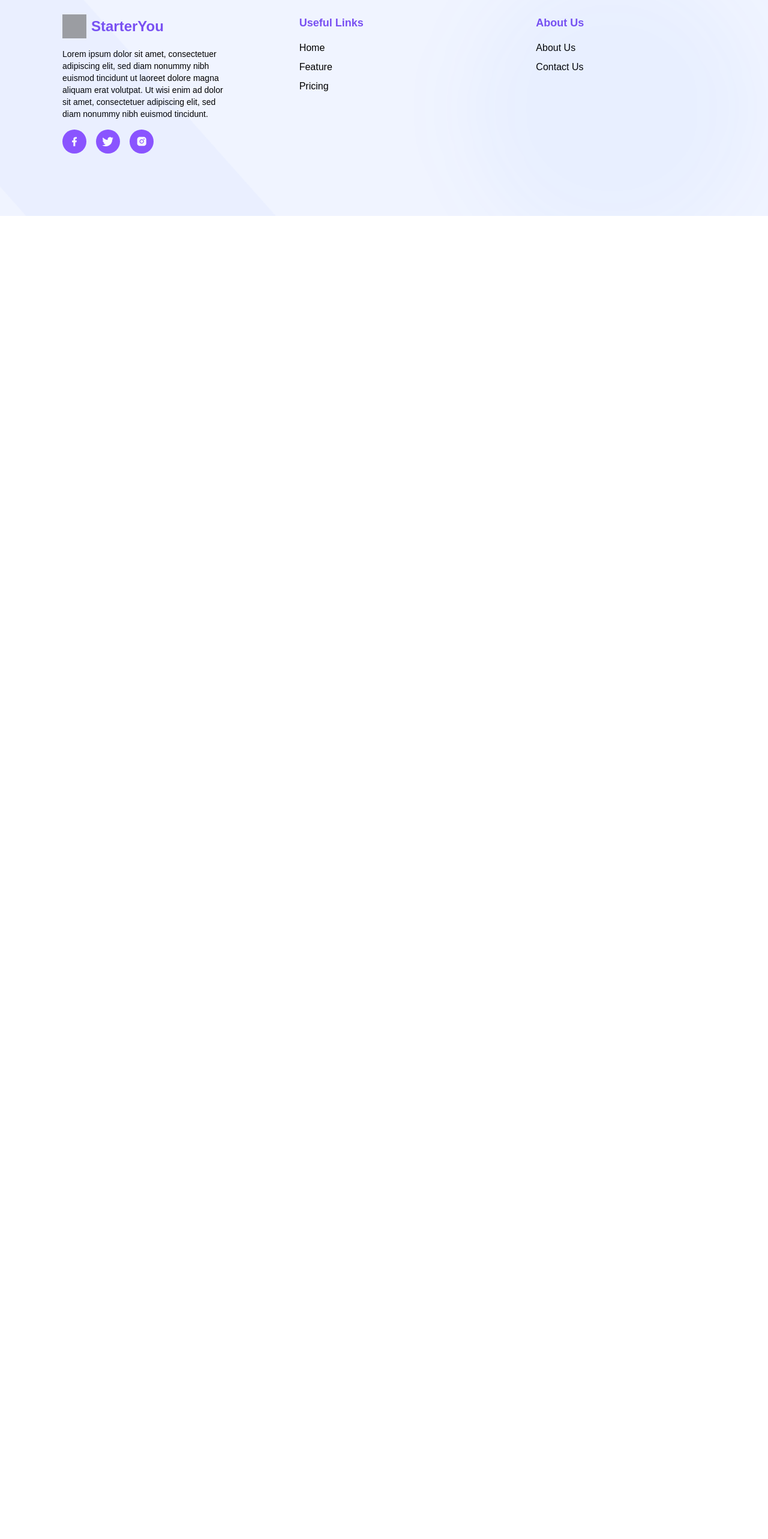
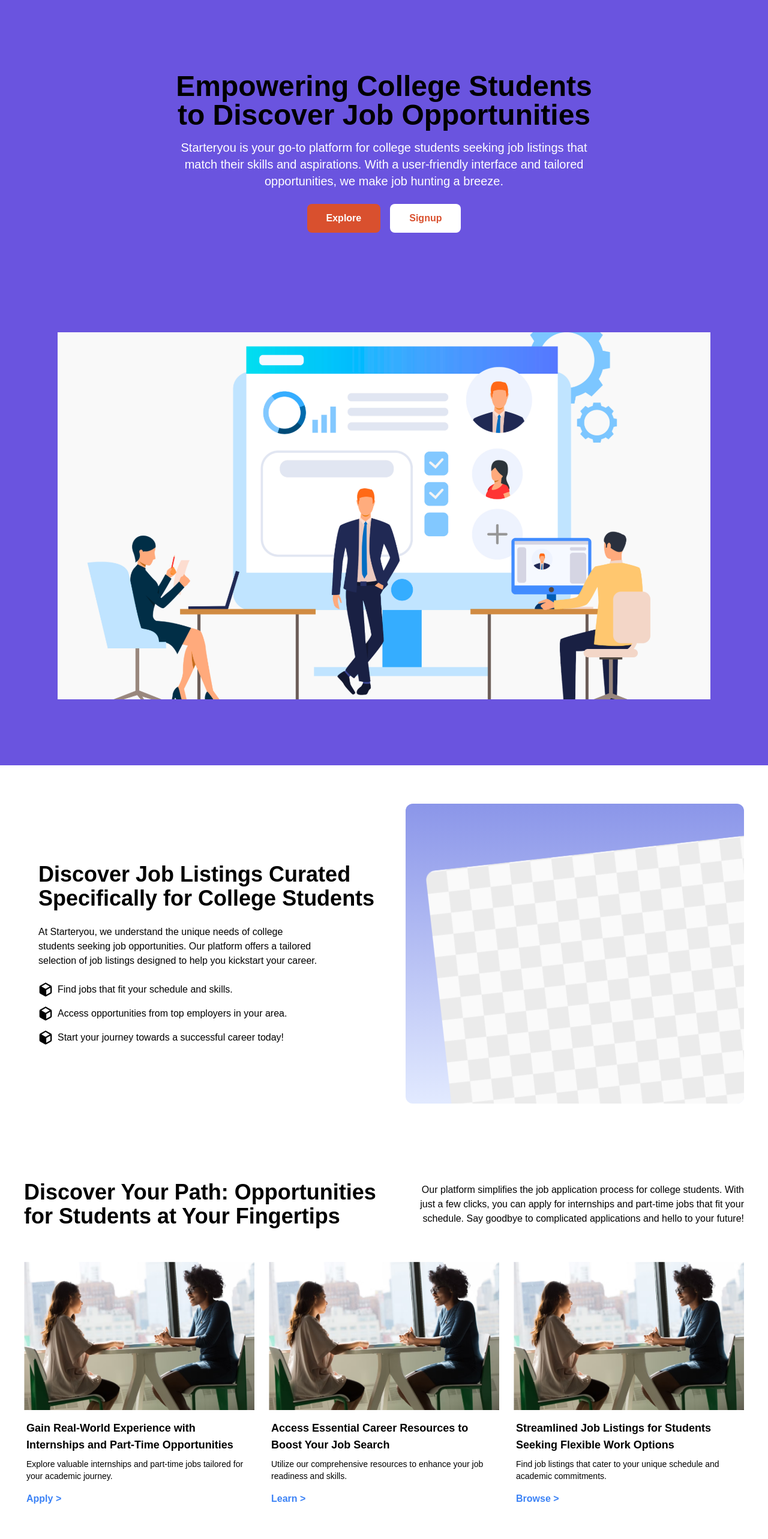
Before and after one commit to starteryouInc/Starteryou-Website, a React (Vite) app in the folder Starteryou/: page /jobs in a window 1280 px wide. Shown: the part 80-2646 px from the top of the page at 60% size. Before the commit the page ends 800 px from the top, so only its background shows below. Built offline with nearby package versions, Linux system fonts and the light colour scheme; grey boxes are pictures that could not be loaded.

Commit message:
Incomplete Job Page

```diff
--- a/Starteryou/src/App.jsx
+++ b/Starteryou/src/App.jsx
@@ -3,6 +3,7 @@ import Footer from "./components/Footer";
 import Navbar from "./components/Navbar";
 import HomePage from "./pages/HomePage";
 import AboutPage from "./pages/AboutPage";
+import JobPortalPage from "./pages/JobPortalPage";
 
 function App() {
   return (
@@ -12,6 +13,7 @@ function App() {
         <Routes>
           <Route path="/" element={<HomePage />} />
           <Route path="/about" element={<AboutPage />} />
+          <Route path="/jobs" element={<JobPortalPage />} />
         </Routes>
         <Footer />
       </div>
--- /dev/null
+++ b/Starteryou/src/components/JobPortal/DiscoverPath.jsx
@@ -0,0 +1,74 @@
+const DiscoverPath = () => {
+  const opportunities = [
+    {
+      img: "/LandingPage/Blogimg1.png",
+      title:
+        "Gain Real-World Experience with Internships and Part-Time Opportunities",
+      description:
+        "Explore valuable internships and part-time jobs tailored for your academic journey.",
+      linkText: "Apply",
+      linkUrl: "#",
+    },
+    {
+      img: "/LandingPage/Blogimg1.png",
+
+      title: "Access Essential Career Resources to Boost Your Job Search",
+      description:
+        "Utilize our comprehensive resources to enhance your job readiness and skills.",
+      linkText: "Learn",
+      linkUrl: "#",
+    },
+    {
+      img: "/LandingPage/Blogimg1.png",
+
+      title:
+        "Streamlined Job Listings for Students Seeking Flexible Work Options",
+      description:
+        "Find job listings that cater to your unique schedule and academic commitments.",
+      linkText: "Browse",
+      linkUrl: "#",
+    },
+  ];
+
+  return (
+    <div className="mx-auto px-4 lg:px-10 py-16">
+      {/* Top Section */}
+      <div className="flex flex-col md:flex-row justify-between items-start md:items-center md:pb-6">
+        <h1 className="text-2xl lg:text-4xl font-bold mb-6 md:mb-0 text-black md:text-left md:max-w-[320px] lg:max-w-[600px]">
+          Discover Your Path: Opportunities for Students at Your Fingertips
+        </h1>
+        <p className="mt-4 md:mt-0 text-black text-base md:text-right md:max-w-[400px] lg:max-w-[540px]">
+          Our platform simplifies the job application process for college
+          students. With just a few clicks, you can apply for internships and
+          part-time jobs that fit your schedule. Say goodbye to complicated
+          applications and hello to your future!
+        </p>
+      </div>
+
+      {/* Boxes Section */}
+      <div className="grid grid-cols-1 md:grid-cols-3 gap-6 mt-8">
+        {opportunities.map((opportunity, index) => (
+          <div key={index}>
+            <img
+              src={opportunity.img}
+              alt={opportunity.title}
+              className="w-full h-auto mb-4"
+            />
+            <h2 className="text-lg font-semibold mb-2 px-1 ">
+              {opportunity.title}
+            </h2>
+            <p className="text-sm mb-4 px-1">{opportunity.description}</p>
+            <a
+              href={opportunity.linkUrl}
+              className="text-blue-500 font-bold px-1"
+            >
+              {opportunity.linkText} &gt;
+            </a>
+          </div>
+        ))}
+      </div>
+    </div>
+  );
+};
+
+export default DiscoverPath;
--- /dev/null
+++ b/Starteryou/src/components/JobPortal/HeroJobPortal.jsx
@@ -0,0 +1,31 @@
+const HeroJobPortal = () => {
+  return (
+    <div className="bg-[#6A54DF] min-h-screen flex flex-col items-center justify-center p-4 md:pt-[100px] pt-[200px] lg:pt-[200px]">
+      <div className="text-center max-w-[700px] mx-auto">
+        <h1 className="text-3xl md:text-5xl font-bold mb-4 text-black">
+          Empowering College Students to Discover Job Opportunities
+        </h1>
+        <p className="text-lg md:text-xl mb-6 text-white">
+          Starteryou is your go-to platform for college students seeking job
+          listings that match their skills and aspirations. With a user-friendly
+          interface and tailored opportunities, we make job hunting a breeze.
+        </p>
+        <div className="flex justify-center space-x-4 mb-8">
+          <button className="bg-[#D9502E] text-white py-3 px-8 rounded-lg font-semibold">
+            Explore
+          </button>
+          <button className="bg-white text-[#D9502E] py-3 px-8 rounded-lg font-semibold">
+            Signup
+          </button>
+        </div>
+      </div>
+      <img
+        src="/JobPortalPage/portalHero.svg"
+        alt="Job Opportunities"
+        className="w-full lg:h-[800px] md:px-20 lg:mt-10"
+      />
+    </div>
+  );
+};
+
+export default HeroJobPortal;
--- /dev/null
+++ b/Starteryou/src/components/JobPortal/JobListing.jsx
@@ -0,0 +1,63 @@
+const JobListing = () => {
+  const jobInfo = [
+    {
+      id: 1,
+      imageSrc: "/JobPortalPage/Vector.svg",
+      text: "Find jobs that fit your schedule and skills.",
+    },
+    {
+      id: 2,
+      imageSrc: "/JobPortalPage/Vector.svg",
+      text: "Access opportunities from top employers in your area.",
+    },
+    {
+      id: 3,
+      imageSrc: "/JobPortalPage/Vector.svg",
+      text: "Start your journey towards a successful career today!",
+    },
+  ];
+
+  return (
+    <div className=" mx-auto container px-4 lg:px-10 py-16">
+      <div className="flex flex-col md:flex-row md:items-center lg:items-center space-y-6 md:space-y-0 md:space-x-6">
+        {/* Left Section */}
+        <div className="flex-1 bg-white p-6 flex flex-col justify-center">
+          <h2 className="text-2xl md:text-4xl font-bold mb-6 text-black">
+            Discover Job Listings Curated Specifically for College Students
+          </h2>
+          <p className="text-black text-base max-w-[470px]">
+            At Starteryou, we understand the unique needs of college students
+            seeking job opportunities. Our platform offers a tailored selection
+            of job listings designed to help you kickstart your career.
+          </p>
+
+          {/* Image and Text Columns */}
+          <div className="mt-6 space-y-4">
+            {jobInfo.map((info) => (
+              <div key={info.id} className="flex items-center space-x-2">
+                <img
+                  src={info.imageSrc}
+                  alt={`Icon ${info.id}`}
+                  className="w-6 h-6"
+                />
+                <p className="text-black text-base">{info.text}</p>
+              </div>
+            ))}
+          </div>
+        </div>
+
+        {/* Right Section */}
+        <div className="flex-1 bg-gradient-to-b from-[#8B96E9] to-[#E2EAFF] rounded-xl overflow-hidden flex justify-center md:items-center">
+          <img
+            src="/LandingPage/Rectangle.png"
+            alt="Job Opportunities"
+            className="relative w-[340px] h-[200px] md:w-[550px] md:h-[400px] lg:w-[680px] lg:h-[500px] rounded-xl left-[30px] top-[30px] md:left-[58px] md:top-[80px]"
+            style={{ transform: "rotate(-6.44deg)" }}
+          />
+        </div>
+      </div>
+    </div>
+  );
+};
+
+export default JobListing;
--- /dev/null
+++ b/Starteryou/src/components/JobPortal/UnlockPotential.jsx
@@ -0,0 +1,32 @@
+const UnlockPotential = () => {
+  return (
+    <div className=" mx-auto container px-4 lg:px-10 py-7 md:py-16">
+      <div className="flex flex-col md:flex-row md:items-center lg:items-center space-y-6 md:space-y-0 md:space-x-6">
+        {/* Left Section */}
+        <div className="flex-1 bg-white p-6 flex flex-col justify-center">
+          <h2 className="text-2xl md:text-4xl font-bold mb-6 text-black lg:max-w-[500px]">
+            Unlock Your Potential with Starteryou: Your Path to Career Success
+          </h2>
+          <p className="text-black text-base max-w-[470px]">
+            Starteryou offers students the chance to gain valuable work
+            experience while balancing their studies. With flexible job
+            opportunities tailored to your schedule, you can enhance your resume
+            and prepare for a successful career.
+          </p>
+        </div>
+
+        {/* Right Section */}
+        <div className="flex-1 bg-gradient-to-b from-[#8B96E9] to-[#E2EAFF] rounded-xl overflow-hidden flex justify-center md:items-center">
+          <img
+            src="/LandingPage/Rectangle.png"
+            alt="Unlock Potential"
+            className="relative w-[340px] h-[200px] md:w-[550px] md:h-[400px] lg:w-[680px] lg:h-[500px] rounded-xl left-[30px] top-[30px] md:left-[58px] md:top-[80px]"
+            style={{ transform: "rotate(-6.44deg)" }}
+          />
+        </div>
+      </div>
+    </div>
+  );
+};
+
+export default UnlockPotential;
--- /dev/null
+++ b/Starteryou/src/pages/JobPortalPage.jsx
@@ -0,0 +1,16 @@
+import DiscoverPath from "../components/JobPortal/DiscoverPath";
+import HeroJobPortal from "../components/JobPortal/HeroJobPortal";
+
+import JobListing from "../components/JobPortal/JobListing";
+import UnlockPotential from "../components/JobPortal/UnlockPotential";
+
+export default function JobPortalPage() {
+  return (
+    <div>
+      <HeroJobPortal />
+      <JobListing />
+      <DiscoverPath />
+      <UnlockPotential />
+    </div>
+  );
+}
```
Also changed, not shown: Starteryou/public/JobPortalPage/Vector.svg (added), Starteryou/public/JobPortalPage/portalHero.svg (added).
